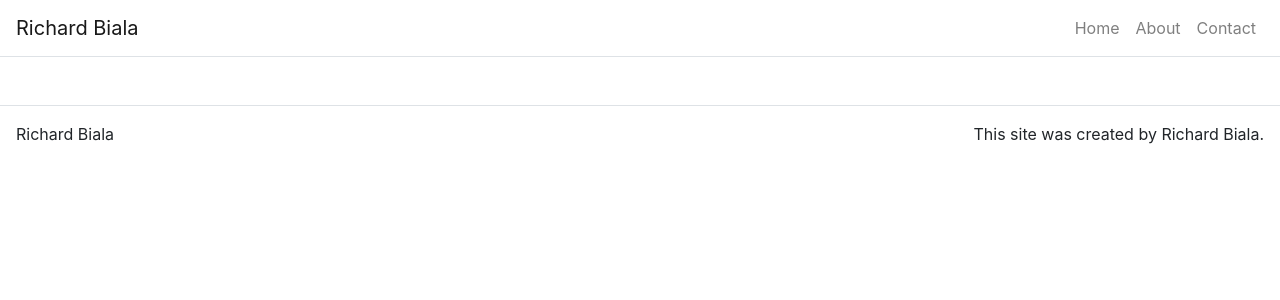
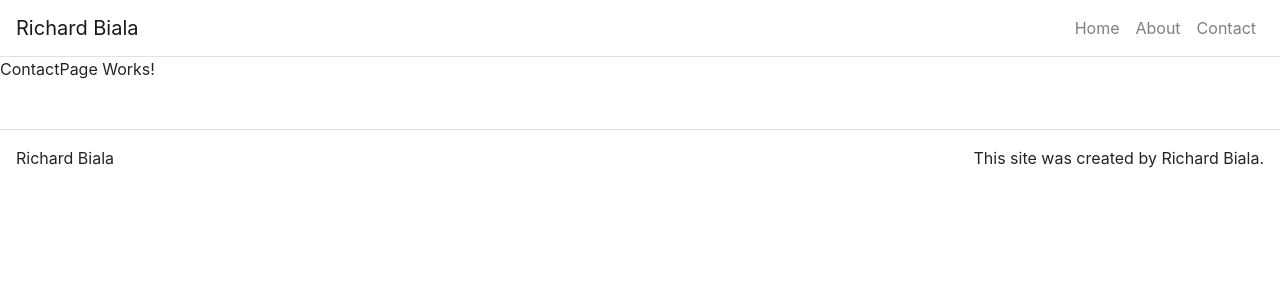
Before and after one commit to Richard-Biala/React-Portfolio, a React (Create React App) app in the folder react-portfolio/: page /contact in a window 1280 px wide. Shown: the top 300 px of the page. Built offline with nearby package versions, Linux system fonts and the light colour scheme.

Commit message:
routes to about and contact updated

```diff
--- a/react-portfolio/src/App.js
+++ b/react-portfolio/src/App.js
@@ -5,8 +5,11 @@
 import Container from 'react-bootstrap/Container';
 import Navbar from 'react-bootstrap/Navbar';
 import Nav from 'react-bootstrap/Nav';
+import Footer from "./components/Footer";
 
-import Footer from "./components/Footer";
+import HomePage from './pages/HomePage';
+import AboutPage from './pages/AboutPage';
+import ContactPage from './pages/ContactPage';
 
 class App extends React.Component {
 
@@ -52,6 +55,10 @@
             </Navbar.Collapse>
           </Navbar>
 
+          <Route path="/" exact render={() => <HomePage title ={this.state.title} subTitle={this.state.home.subTitle} text={this.state.home.text} />} />
+          <Route path="/about" render={() => <AboutPage title={this.state.about.title} />} />
+          <Route path="/contact" render={() => <ContactPage title={this.state.contact.title} />} />
+
           <Footer/>
 
 
--- /dev/null
+++ b/react-portfolio/src/pages/AboutPage.js
@@ -0,0 +1,11 @@
+import React from 'react'
+
+function AboutPage() {
+    return (
+        <div>
+            <p>AboutPage Works!</p>
+        </div>
+    )
+}
+
+export default AboutPage;
--- /dev/null
+++ b/react-portfolio/src/pages/ContactPage.js
@@ -0,0 +1,11 @@
+import React from 'react'
+
+function ContactPage(props) {
+    return (
+        <div>
+            <p>ContactPage Works!</p>
+        </div>
+    )
+}
+
+export default ContactPage
--- /dev/null
+++ b/react-portfolio/src/pages/HomePage.js
@@ -0,0 +1,9 @@
+import React from 'react'
+
+function HomePage(props) {
+    return (
+        <p>HomePage Works!</p>
+    )
+}
+
+export default HomePage
```
